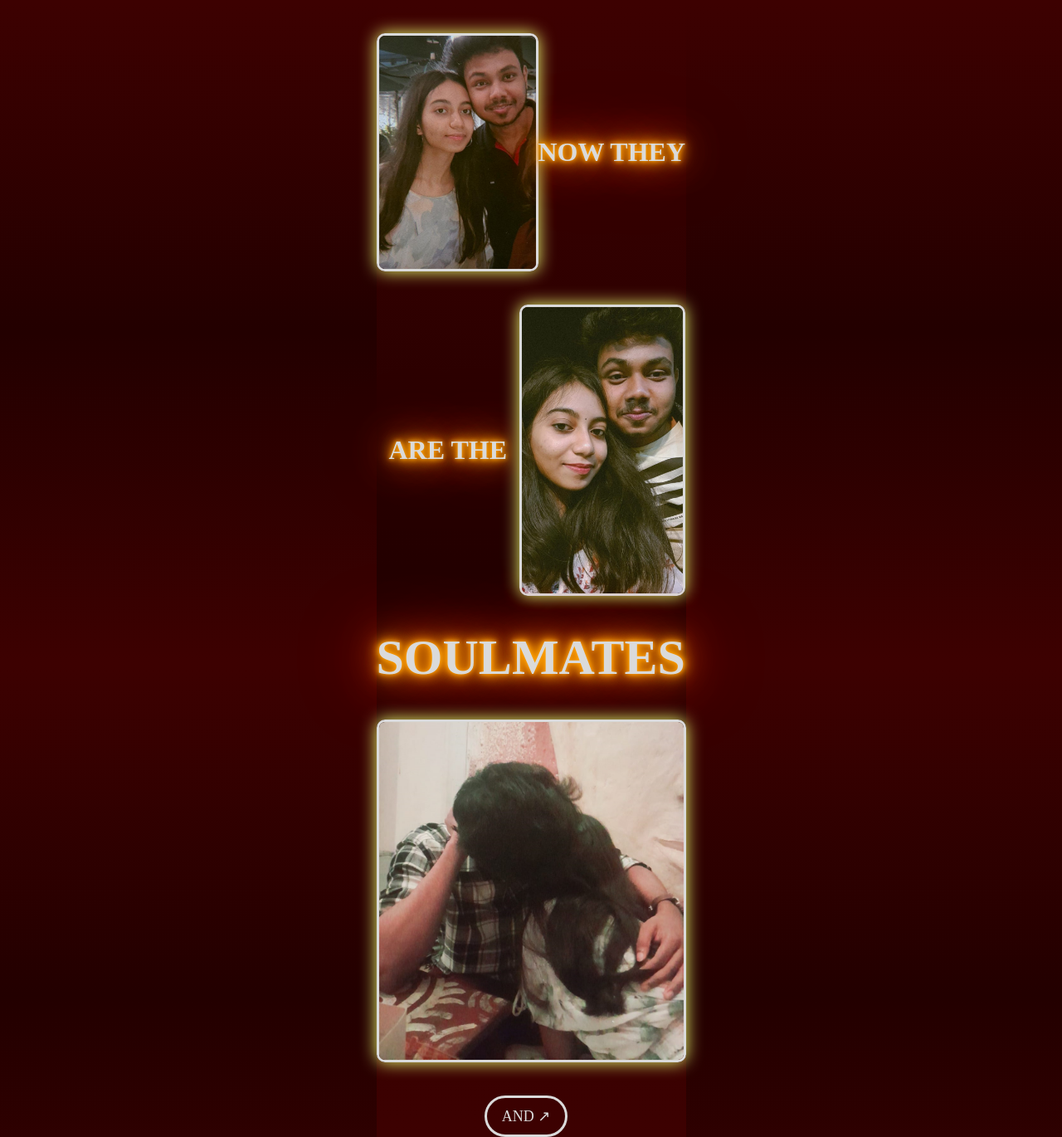
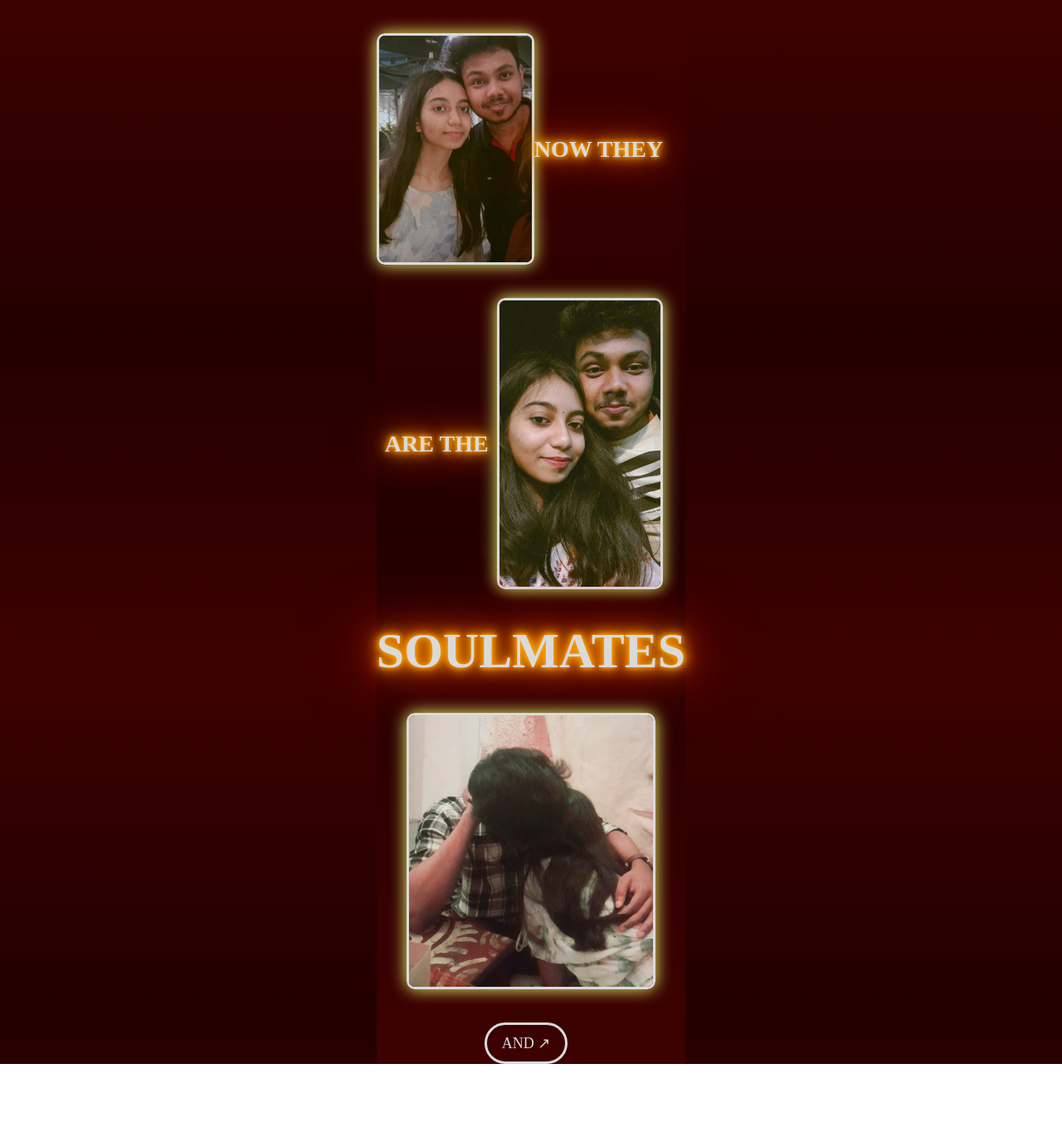
Before and after one commit to KIRA-L001/friends, a plain HTML site: page index3.html in a window 1280 px wide. Shown: the whole page at 83% size. After the commit the page ends 1282 px from the top, so only its background shows below. Drawn offline with Linux system fonts and the light colour scheme.

Commit message:
Update style3.css

```diff
--- a/style3.css
+++ b/style3.css
@@ -17,11 +17,13 @@ html,body{
     margin-top: 40px;
     display: flex;
     align-items: center;
+    font-size: 14px;
 }
 .img2{
     margin-top: 40px;
     display: flex;
     align-items: center;
+    font-size: 14px;
 }
 .img3{
     margin-top: 40px;
@@ -29,11 +31,14 @@ html,body{
     align-items: center;
 }
 .text{
+    display: flex;
+    align-items: center;
+    justify-content: center;
     margin-top: 40px;
     font-size: 30px;
 }
 .img2 h1{
-    margin: 0px 15px;
+    margin: 0px 10px;
 }
 img{
     border-radius: 10px;
@@ -44,13 +49,18 @@ h1{
     text-shadow: 0 0 5px #ffa500, 0 0 15px #ffa500, 0 0 20px #ffa500, 0 0 40px #ffa500, 0 0 60px #ff0000, 0 0 10px #ff8d00, 0 0 98px #ff0000;
 }
 .img1 img{
-    width: 195px;
+    width: 190px;
 }
 .img2 img{
     width: 200px;
 }
+.img3{
+    display: flex;
+    align-items: center;
+    justify-content: center;
+}
 .img3 img{
-    width: 373px;
+    width: 300px;
 }
 button{
     margin-top: 40px;
```
